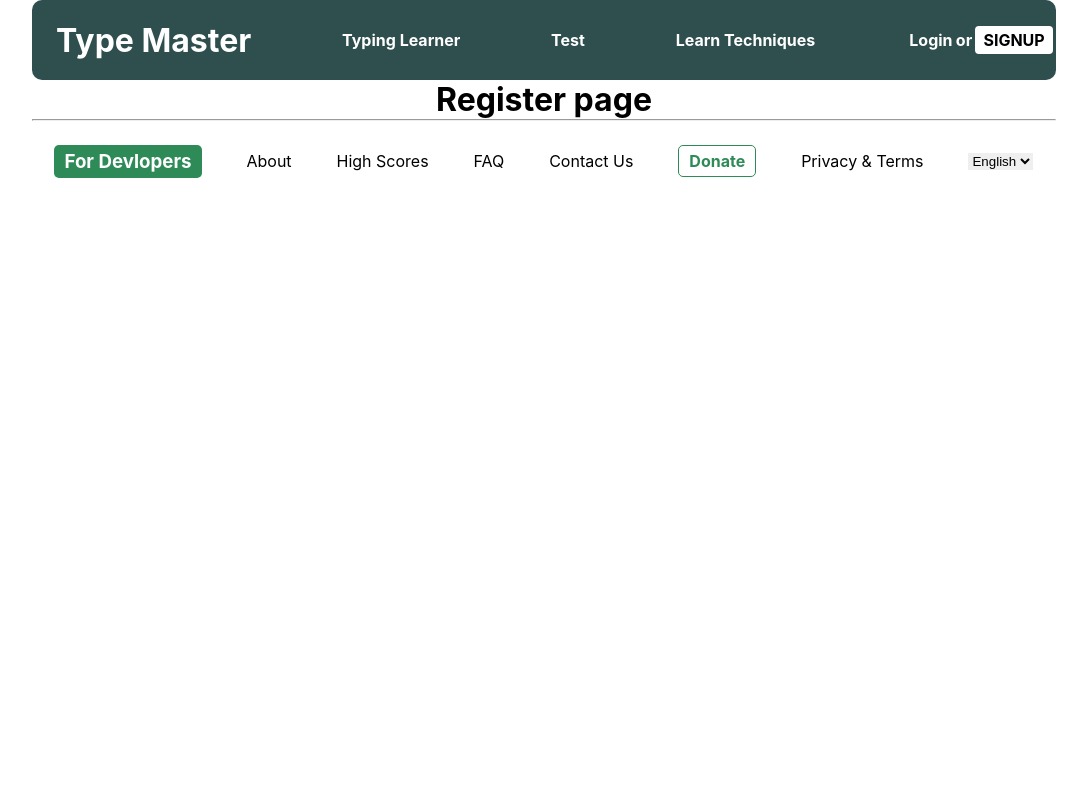
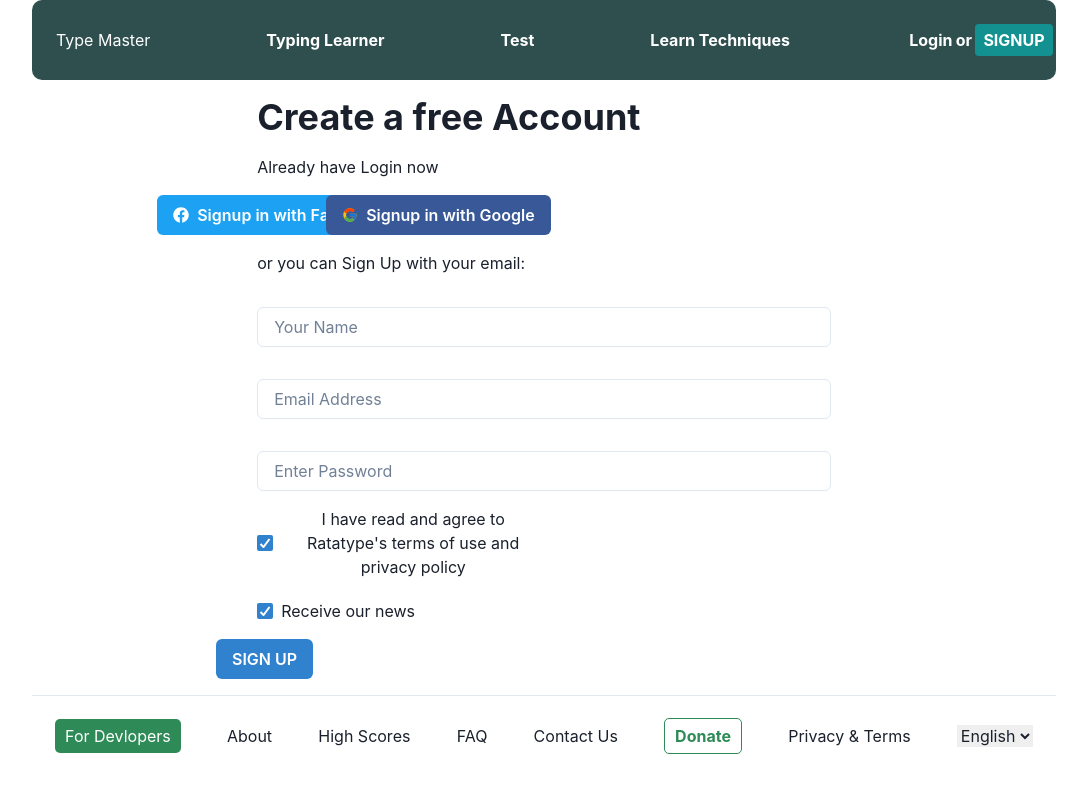
Before and after one commit to Brar21/Messaging_App, a React (Create React App) app in the folder typemaster/: page /signup in a window 1280 px wide. Shown: the top 792 px of the page, without its empty margins (96-1183 px from the left). Built offline with nearby package versions, Linux system fonts and the light colour scheme.

Commit message:
typemaster:

```diff
--- a/typemaster/package.json
+++ b/typemaster/package.json
@@ -3,12 +3,18 @@
   "version": "0.1.0",
   "private": true,
   "dependencies": {
+    "@chakra-ui/icons": "^2.0.11",
+    "@chakra-ui/react": "^2.3.7",
+    "@emotion/react": "^11.10.5",
+    "@emotion/styled": "^11.10.5",
     "@iconscout/unicons": "^4.0.1",
     "@testing-library/jest-dom": "^5.16.5",
     "@testing-library/react": "^13.4.0",
     "@testing-library/user-event": "^13.5.0",
+    "framer-motion": "^7.6.4",
     "react": "^18.2.0",
     "react-dom": "^18.2.0",
+    "react-icons": "^4.6.0",
     "react-router-dom": "^6.4.3",
     "react-scripts": "5.0.1",
     "web-vitals": "^2.1.4"
--- a/typemaster/src/Components/navbar.css
+++ b/typemaster/src/Components/navbar.css
@@ -23,19 +23,22 @@
     justify-content: space-evenly;
     align-items: center;
    }
-   a{
+   .nav a{
     text-decoration: none;
     color: white;
    }
-   a:hover{
+   .nav a:hover{
     position: sticky;
     background-color: rgb(19, 145, 145);
     padding: 5px 14px;
     border-radius: 50px;
    }
    .signupButton{
-    background-color: white;
+    background-color: rgb(19, 145, 145);
     padding: 4px 8px;
     color: black;
     border-radius: 4px;
    }
+ button{
+    margin-left: -100px;
+ }
--- a/typemaster/src/Pages/Home.jsx
+++ b/typemaster/src/Pages/Home.jsx
@@ -4,7 +4,7 @@ function Home() {
     return (
         <div>
             <h1>Home page</h1>
-
+            {/* We Chakra Ui Library for work Fast */}
         </div>
     )
 }
--- a/typemaster/src/Pages/Login.jsx
+++ b/typemaster/src/Pages/Login.jsx
@@ -1,8 +1,36 @@
+import { Button, HStack,Input,Heading,Text } from '@chakra-ui/react';
+import { FaFacebook } from "react-icons/fa";
+import { FcGoogle } from "react-icons/fc";
+import { Container,Box } from '@chakra-ui/react';
+import { Link } from "react-router-dom";
 
 function Login() {
 
     return <>
-    <h1>Login page</h1>
+        <Container  w='100%'>
+            <Heading textAlign='start' margin='1rem 0'>Log in</Heading>
+        <HStack spacing='1.5rem'>
+            <Button  colorScheme='twitter' spa leftIcon={<FaFacebook />}>
+               Log in with Facebook
+            </Button>
+            <Button colorScheme='facebook' leftIcon={<FcGoogle/>}>
+               Log in with Google
+            </Button>
+            </HStack>
+            <Text textAlign='start' margin='1rem 0'>or you can login with your email:</Text>
+            <Box w='100%' >
+
+            <Input placeholder='Email Address' type='email' margin='1rem 0'/>
+                <Input placeholder='Enter Password' type='password' margin='1rem 0' />
+                <Box marginRight='58%' marginBottom='1rem' marginTop='1rem'>
+                    <Button colorScheme='blue'>LOG IN</Button> <strong>or</strong> <Link to='/signup'>Sign Up now</Link>
+
+                </Box>
+                <Link to='/resetpassword'>Forget your password?</Link>
+
+            </Box>
+
+        </Container>
     </>
 }
 export default Login;
--- a/typemaster/src/Pages/Signup.jsx
+++ b/typemaster/src/Pages/Signup.jsx
@@ -1,9 +1,47 @@
-
+import { Button, HStack, Input, Heading, Text } from '@chakra-ui/react';
+import { FaFacebook } from "react-icons/fa";
+import { FcGoogle } from "react-icons/fc";
+import { Container, Box,Stack,Checkbox } from '@chakra-ui/react';
+import { Link } from "react-router-dom";
 
 function Signup() {
 
     return <>
-        <h1>Register page</h1>
+            <Container w='100%'>
+            <Heading textAlign='start' margin='1rem 0'>Create a free Account</Heading>
+            <Text textAlign='start' margin='1rem 0'>Already have<Link to='/login'> Login now</Link></Text>
+                <HStack spacing='1.5rem'>
+                    <Button colorScheme='twitter' spa leftIcon={<FaFacebook />}>
+                        Signup in with Facebook
+                    </Button>
+                    <Button colorScheme='facebook' leftIcon={<FcGoogle />}>
+                        Signup in with Google
+                    </Button>
+                </HStack>
+                <Text textAlign='start' margin='1rem 0'>or you can Sign Up with your email:</Text>
+                <Box w='100%' >
+                <Input placeholder='Your Name' type='text' margin='1rem 0' />
+
+                    <Input placeholder='Email Address' type='email' margin='1rem 0' />
+                <Input placeholder='Enter Password' type='password' margin='1rem 0' />
+                <Stack spacing={5} direction='column'>
+                    <Checkbox w='18rem' colorScheme='blue' defaultChecked>
+                        I have read and agree to Ratatype's terms of use and privacy policy
+                    </Checkbox>
+                    <Checkbox colorScheme='blue' defaultChecked>
+                        Receive our news
+                    </Checkbox>
+                </Stack>
+                    <Box marginRight='80%' marginBottom='1rem' marginTop='1rem'>
+                        <Button colorScheme='blue'>SIGN UP</Button>
+
+                    </Box>
+
+
+                </Box>
+
+            </Container>
+
     </>
 }
 export default Signup;
--- a/typemaster/src/index.js
+++ b/typemaster/src/index.js
@@ -4,13 +4,15 @@ import './index.css';
 import App from './App';
 import reportWebVitals from './reportWebVitals';
 import { BrowserRouter } from 'react-router-dom';
+import {ChakraProvider} from "@chakra-ui/react"
 
 const root = ReactDOM.createRoot(document.getElementById('root'));
 root.render(
+  <ChakraProvider>
   <BrowserRouter>
   <App/>
   </BrowserRouter>
-
+</ChakraProvider>
 );
 
 // If you want to start measuring performance in your app, pass a function
```
Also changed, not shown: typemaster/src/App.css (line endings or trailing spaces), 1 other file (tests, documents, lock files or other folders).
